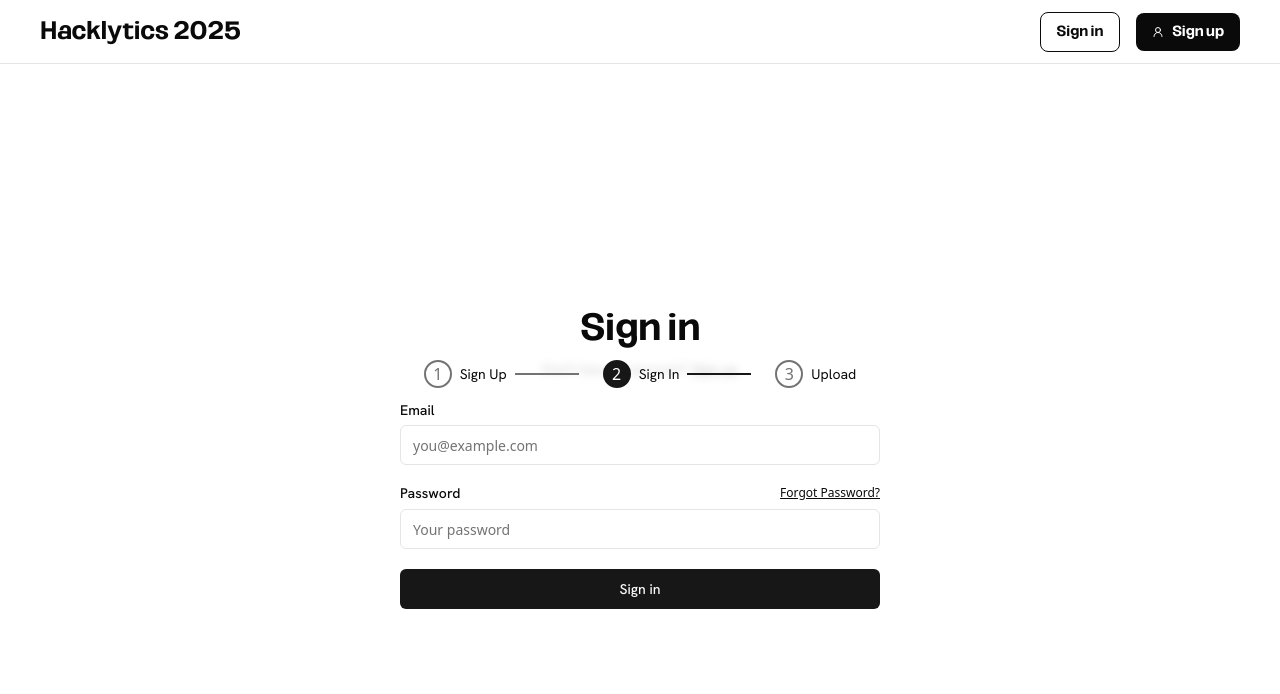
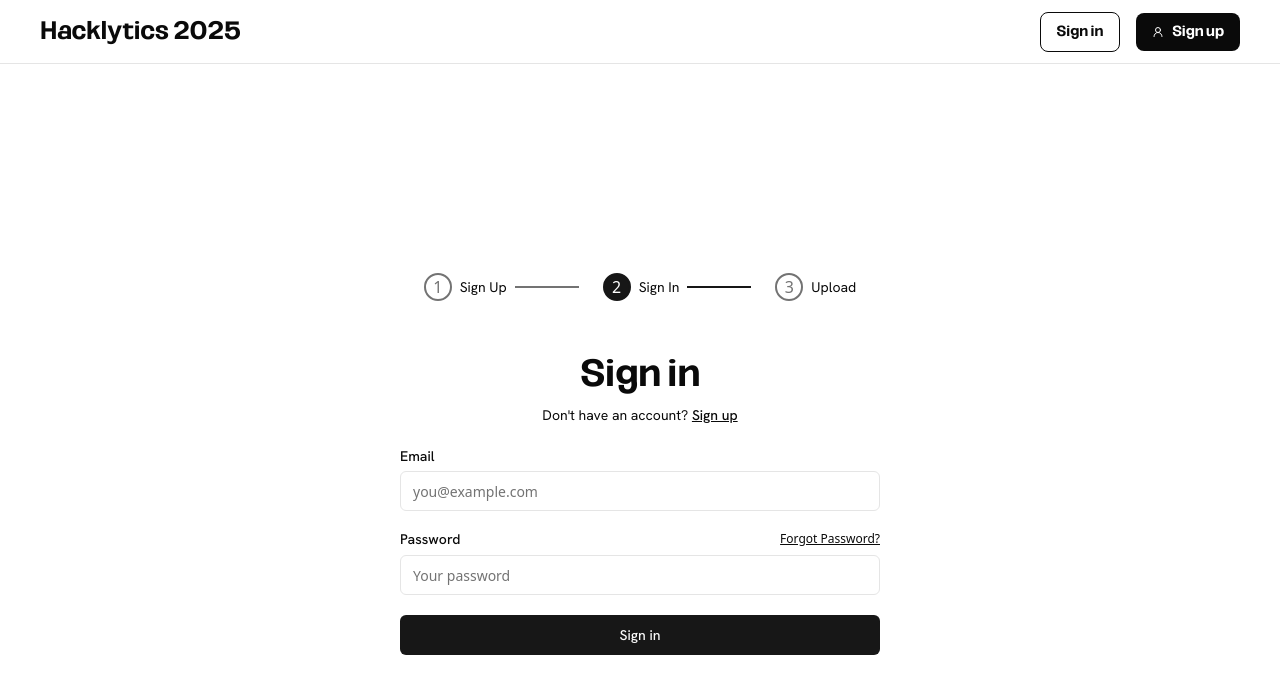
Before and after one commit to vid277/hacklytics25, a Next.js app in the folder frontend/: page /sign-in in a window 1280 px wide. Shown: the top 694 px of the page. Built offline with nearby package versions, Linux system fonts and the light colour scheme; no server answers.

Commit message:
cleanup: more fixes with steps

```diff
--- a/frontend/app/(auth-pages)/layout.tsx
+++ b/frontend/app/(auth-pages)/layout.tsx
@@ -8,7 +8,6 @@ export default function AuthLayout({
   return (
     <div className="relative min-h-screen">
       <div className="absolute inset-0">
-        <StepsProgress />
         {children}
       </div>
     </div>
--- a/frontend/app/(auth-pages)/sign-in/page.tsx
+++ b/frontend/app/(auth-pages)/sign-in/page.tsx
@@ -6,6 +6,7 @@ import { Label } from "@/components/ui/label";
 import Link from "next/link";
 import { createClient } from "@/utils/supabase/server";
 import { redirect } from "next/navigation";
+import { StepsProgress } from "@/components/steps-progress";
 
 export default async function SignIn({
   searchParams,
@@ -23,6 +24,8 @@ export default async function SignIn({
 
   return (
     <form className="flex-1 flex flex-col min-w-64 items-center justify-center w-screen h-screen">
+      <StepsProgress />
+
       <div className="flex flex-col gap-2 items-center w-[30rem]">
         <h1 className="text-4xl font-medium font-oddlini">Sign in</h1>
         <p className="text-sm text-foreground font-hanken items-center">
--- a/frontend/app/upload/page.tsx
+++ b/frontend/app/upload/page.tsx
@@ -3,7 +3,6 @@
 import { useState } from "react";
 import { Button } from "@/components/ui/button";
 import { StepsProgress } from "@/components/steps-progress";
-import { SmtpMessage } from "@/app/(auth-pages)/smtp-message";
 
 export default function UploadPage() {
   const [file, setFile] = useState<File | null>(null);
--- a/frontend/components/steps-progress.tsx
+++ b/frontend/components/steps-progress.tsx
@@ -23,7 +23,7 @@ export function StepsProgress() {
   }
 
   return (
-    <div className="absolute top-72 left-0 right-0 z-[100]">
+    <div className="mb-12">
       <div className="flex justify-center items-center gap-4 bg-background/80 backdrop-blur-sm py-2 px-4 rounded-lg mx-auto w-fit">
         {steps.map((step, index) => (
           <div key={step.name} className="flex items-center">
```
